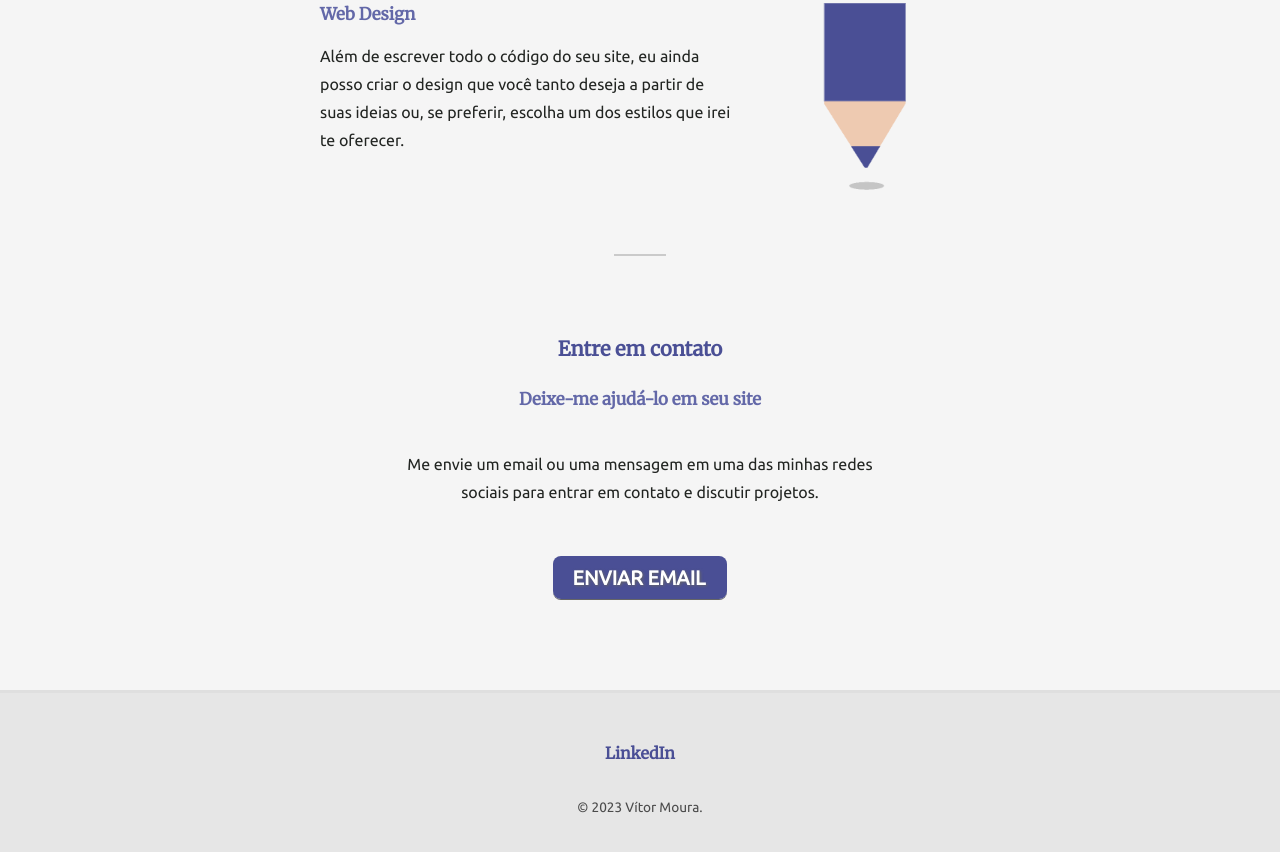
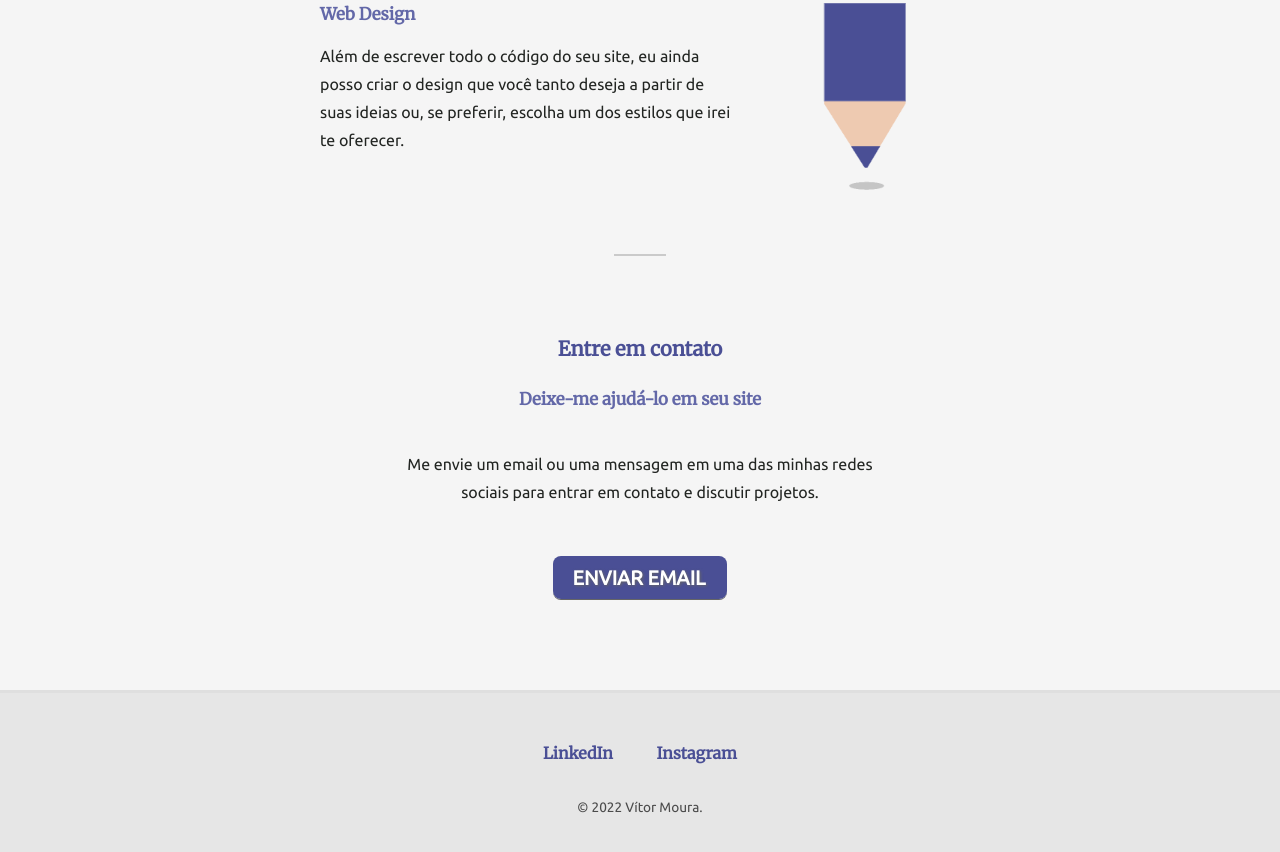
Before and after one commit to vitormoura11/Website, a plain HTML site: page index.html in a window 1280 px wide. Shown: the part 1733-2585 px from the top of the page. Drawn offline with Linux system fonts and the light colour scheme.

Commit message:
Update index.html

```diff
--- a/index.html
+++ b/index.html
@@ -64,7 +64,9 @@
 
         <a class="footer-link" href="https://www.linkedin.com/in/v%C3%ADtor-moura-4713151a2/">LinkedIn</a>
 
-        <p class="copyright">© 2023 Vítor Moura.</p>
+        <a class="footer-link" href="https://www.instagram.com/vitorrmouraa">Instagram</a>
+
+        <p class="copyright">© 2022 Vítor Moura.</p>
       </div>
 
 </body>
```
